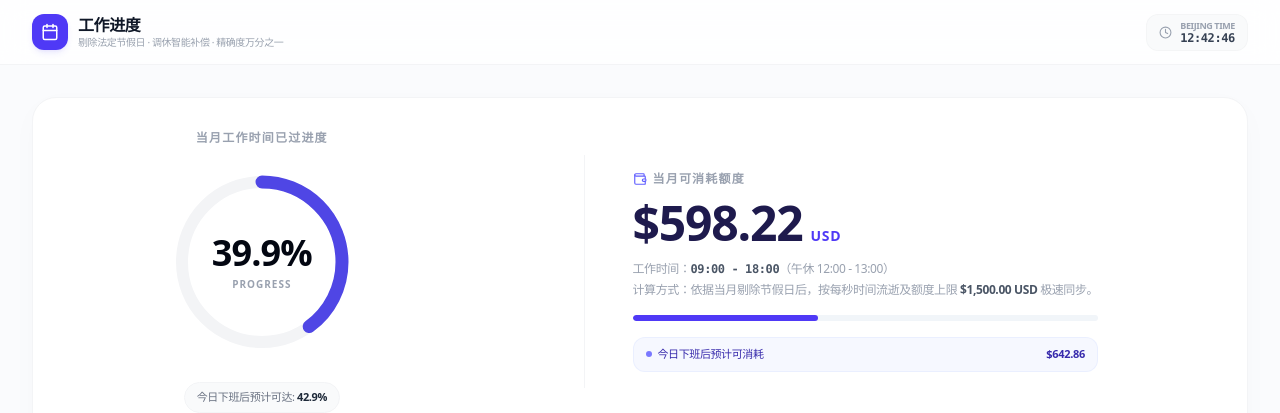
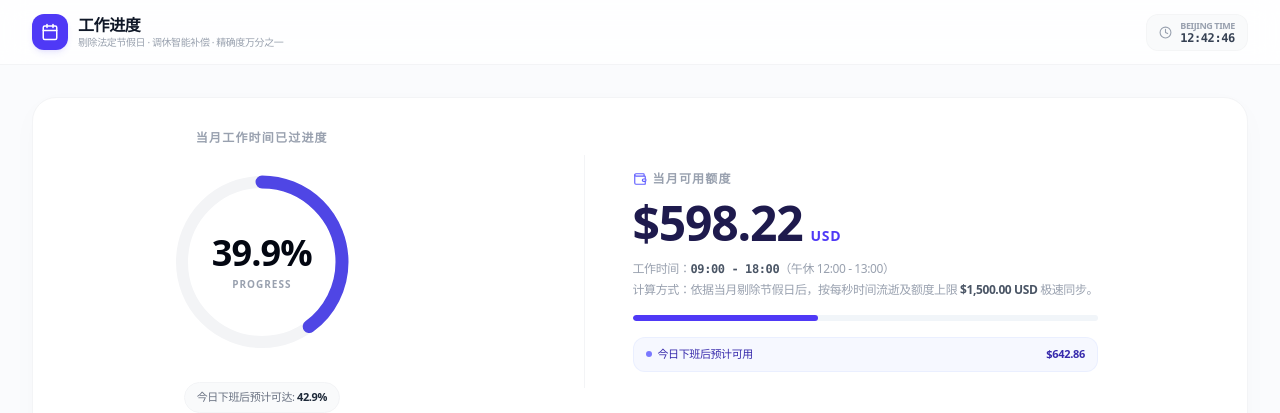
Before and after one commit to cotinyang/WorkProgress, a React (Vite) app: page / in a window 1280 px wide. Shown: the top 413 px of the page. Built offline with nearby package versions, Linux system fonts and the light colour scheme.

Commit message:
fix: change 可消耗 to 可用

```diff
--- a/src/components/ProgressBar.tsx
+++ b/src/components/ProgressBar.tsx
@@ -90,7 +90,7 @@ export const ProgressBar: React.FC<ProgressBarProps> = ({ progress }) => {
       <div className="flex flex-col items-center md:items-start text-center md:text-left py-4 px-6 md:border-l md:border-gray-100 min-w-[260px] md:pl-12">
         <span className="text-xs font-semibold text-gray-400 uppercase tracking-widest mb-2 flex items-center gap-1.5 justify-center md:justify-start">
           <Wallet size={14} className="text-indigo-500" />
-          当月可消耗额度
+          当月可用额度
         </span>
 
         <div className="flex items-baseline gap-2 mt-1">
@@ -116,7 +116,7 @@ export const ProgressBar: React.FC<ProgressBarProps> = ({ progress }) => {
         <div className="mt-4 flex items-center justify-between w-full text-[11px] font-medium text-indigo-800 bg-indigo-50/50 border border-indigo-100/50 px-3 py-2 rounded-xl">
           <span className="flex items-center gap-1.5">
             <span className="w-1.5 h-1.5 rounded-full bg-indigo-500 animate-pulse"></span>
-            今日下班后预计可消耗
+            今日下班后预计可用
           </span>
           <span className="font-bold tracking-tight">
             ${(1500 * progress.endOfDayProgressPercent / 100).toFixed(2)}
```
